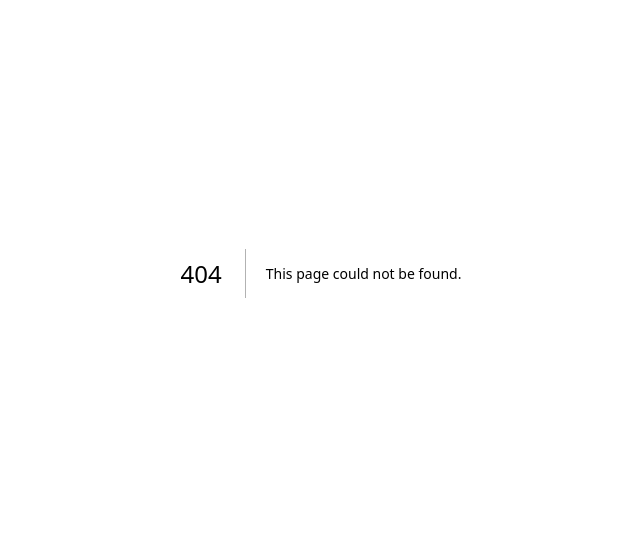
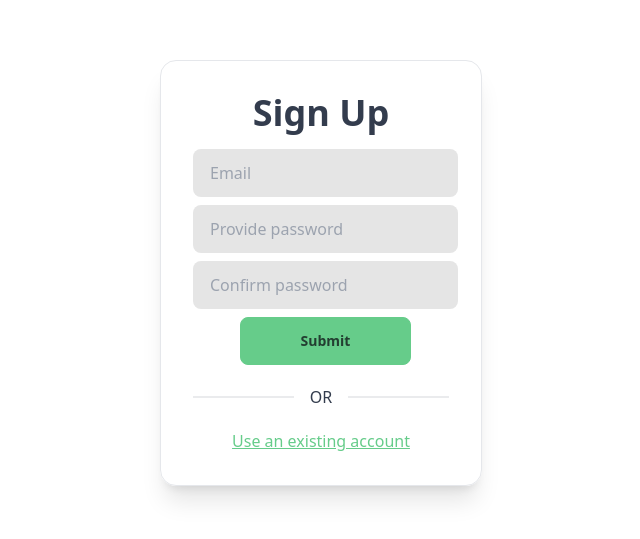
Before and after one commit to kawlik/NextToDo, a Next.js app: page /auth/sign-up in a window 1280 px wide. Before the commit this address had no page. Shown: the part 127-666 px from the top of the page, without its empty margins (319-959 px from the left). Built offline with nearby package versions, Linux system fonts and the light colour scheme.

Commit message:
Added Auth routes

```diff
--- /dev/null
+++ b/src/app/auth/layout.tsx
@@ -0,0 +1,6 @@
+export default function ({ children }: React.PropsWithChildren) {
+	// component logic
+
+	// component layout
+	return <main className="h-full w-full flex items-center justify-center">{children}</main>;
+}
--- /dev/null
+++ b/src/app/auth/page.tsx
@@ -0,0 +1,29 @@
+"use client";
+
+import { BannerWelcome } from "@/widgets/banner";
+import { ButtonNeutral, ButtonPrimary } from "@/widgets/button";
+import { useRouter } from "next/navigation";
+
+export default function () {
+	// component hooks
+	const router = useRouter();
+
+	// component logic
+	const openSignIn = () => router.push("/auth/sign-in");
+	const openSignUp = () => router.push("/auth/sign-up");
+
+	// component layout
+	return (
+		<div className="card lg:border lg:shadow-xl">
+			<figure className="overflow-hidden pt-10 px-10">
+				<BannerWelcome />
+			</figure>
+			<section className="card-body items-center">
+				<nav className="card-actions flex-col gap-2 items-stretch w-64">
+					<ButtonPrimary action={openSignIn} label="Sign In" />
+					<ButtonNeutral action={openSignUp} label="Sign Up" />
+				</nav>
+			</section>
+		</div>
+	);
+}
--- /dev/null
+++ b/src/app/auth/sign-in/page.tsx
@@ -0,0 +1,46 @@
+"use client";
+
+import { ButtonLink, ButtonSubmit } from "@/widgets/button";
+import { InputEmail, InputPassword } from "@/widgets/input";
+import { useRouter } from "next/navigation";
+import { useState } from "react";
+
+export default function () {
+	// component hooks
+	const router = useRouter();
+
+	// component logic
+	const [email, setEmail] = useState("");
+	const [error, setError] = useState("");
+	const [isLocked, setIsLocked] = useState(false);
+	const [password, setPassword] = useState("");
+
+	const openSignUp = () => router.replace("/auth/sign-up");
+	const submitForm = (e: React.FormEvent) => {
+		e.preventDefault();
+
+		setTimeout(() => setIsLocked(true), 0);
+		setTimeout(() => setIsLocked(false), 2000);
+	};
+
+	// component layout
+	return (
+		<div className="card lg:border lg:shadow-xl">
+			<section className="card-body items-center">
+				<h2 className="card-title mb-2 text-4xl">Sign In</h2>
+				<form
+					className="card-actions flex-col gap-2 items-stretch w-64"
+					onSubmit={submitForm}
+				>
+					<InputEmail action={setEmail} label="Email" />
+					<InputPassword action={setPassword} label="Password" />
+					<ButtonSubmit label="Submit" loading={isLocked} />
+				</form>
+				<div className="divider">OR</div>
+				<nav className="card-actions items-center">
+					<ButtonLink action={openSignUp} label="Create new account" />
+				</nav>
+			</section>
+		</div>
+	);
+}
--- /dev/null
+++ b/src/app/auth/sign-up/page.tsx
@@ -0,0 +1,48 @@
+"use client";
+
+import { ButtonLink, ButtonSubmit } from "@/widgets/button";
+import { InputEmail, InputPassword } from "@/widgets/input";
+import { useRouter } from "next/navigation";
+import { useState } from "react";
+
+export default function () {
+	// component hooks
+	const router = useRouter();
+
+	// component logic
+	const [email, setEmail] = useState("");
+	const [error, setError] = useState("");
+	const [isLocked, setIsLocked] = useState(false);
+	const [passwordConfirm, setPasswordConfirm] = useState("");
+	const [passwordProvide, setPasswordProvide] = useState("");
+
+	const openSignIn = () => router.replace("/auth/sign-in");
+	const submitForm = (e: React.FormEvent) => {
+		e.preventDefault();
+
+		setTimeout(() => setIsLocked(true), 0);
+		setTimeout(() => setIsLocked(false), 2000);
+	};
+
+	// component layout
+	return (
+		<div className="card lg:border lg:shadow-xl">
+			<section className="card-body items-center">
+				<h2 className="card-title mb-2 text-4xl">Sign Up</h2>
+				<form
+					className="card-actions flex-col gap-2 items-stretch w-64"
+					onSubmit={submitForm}
+				>
+					<InputEmail action={setEmail} label="Email" />
+					<InputPassword action={setPasswordProvide} label="Provide password" />
+					<InputPassword action={setPasswordConfirm} label="Confirm password" />
+					<ButtonSubmit label="Submit" loading={isLocked} />
+				</form>
+				<div className="divider">OR</div>
+				<nav className="card-actions items-center">
+					<ButtonLink action={openSignIn} label="Use an existing account" />
+				</nav>
+			</section>
+		</div>
+	);
+}
--- a/src/app/layout.tsx
+++ b/src/app/layout.tsx
@@ -12,7 +12,7 @@ export default function ({ children }: React.PropsWithChildren) {
 	// component layout
 	return (
 		<html data-theme="emerald" lang="en">
-			<body children={children} className="h-screen w-screen overflow-hidden" />
+			<body className="h-screen w-screen overflow-hidden">{children}</body>
 		</html>
 	);
 }
--- a/src/app/page.tsx
+++ b/src/app/page.tsx
@@ -1,6 +1,8 @@
+import { redirect } from "next/navigation";
+
 export default function () {
 	// component logic
 
 	// component layout
-	return <></>;
+	return redirect("/auth");
 }
--- /dev/null
+++ b/src/widgets/banner.tsx
@@ -0,0 +1,8 @@
+import Image from "next/image";
+
+export function BannerWelcome() {
+	// component logic
+
+	// component layout
+	return <Image alt="Welcome" src="welcome.svg" height={320} width={320} />;
+}
--- /dev/null
+++ b/src/widgets/button.tsx
@@ -0,0 +1,47 @@
+export function ButtonLink(props: { action(): void; label: string }) {
+	// component logic
+
+	// component layout
+	return (
+		<button className="btn-link normal-case" onClick={props.action} type="button">
+			{props.label}
+		</button>
+	);
+}
+
+export function ButtonNeutral(props: { action(): void; label: string }) {
+	// component logic
+
+	// component layout
+	return (
+		<button className="btn btn-neutral normal-case" onClick={props.action} type="button">
+			{props.label}
+		</button>
+	);
+}
+
+export function ButtonPrimary(props: { action(): void; label: string }) {
+	// component logic
+
+	// component layout
+	return (
+		<button className="btn btn-primary normal-case" onClick={props.action} type="button">
+			{props.label}
+		</button>
+	);
+}
+
+export function ButtonSubmit(props: { label: string; loading: boolean }) {
+	// component logic
+
+	// component layout
+	return (
+		<button
+			className="btn btn-primary mx-auto normal-case relative w-2/3"
+			disabled={props.loading}
+		>
+			{props.loading && <span className="absolute loading loading-dots text-primary" />}
+			{props.label}
+		</button>
+	);
+}
--- /dev/null
+++ b/src/widgets/input.tsx
@@ -0,0 +1,27 @@
+export function InputEmail(props: { action(value: string): void; label: string }) {
+	// component logic
+
+	// component layout
+	return (
+		<input
+			className="bg-neutral-200 input"
+			onChange={(e) => props.action(e.target.value)}
+			placeholder={props.label}
+			type="email"
+		/>
+	);
+}
+
+export function InputPassword(props: { action(value: string): void; label: string }) {
+	// component logic
+
+	// component layout
+	return (
+		<input
+			className="bg-neutral-200 input"
+			onChange={(e) => props.action(e.target.value)}
+			placeholder={props.label}
+			type="password"
+		/>
+	);
+}
--- a/tailwind.config.js
+++ b/tailwind.config.js
@@ -1,6 +1,6 @@
 /** @type {import('tailwindcss').Config} */
 module.exports = {
-	content: ["./src/**/*.{tsx}"],
+	content: ["./src/**/*.{js,ts,jsx,tsx,mdx}"],
 	plugins: [require("daisyui")],
 	daisyui: {
 		themes: ["emerald"],
```
